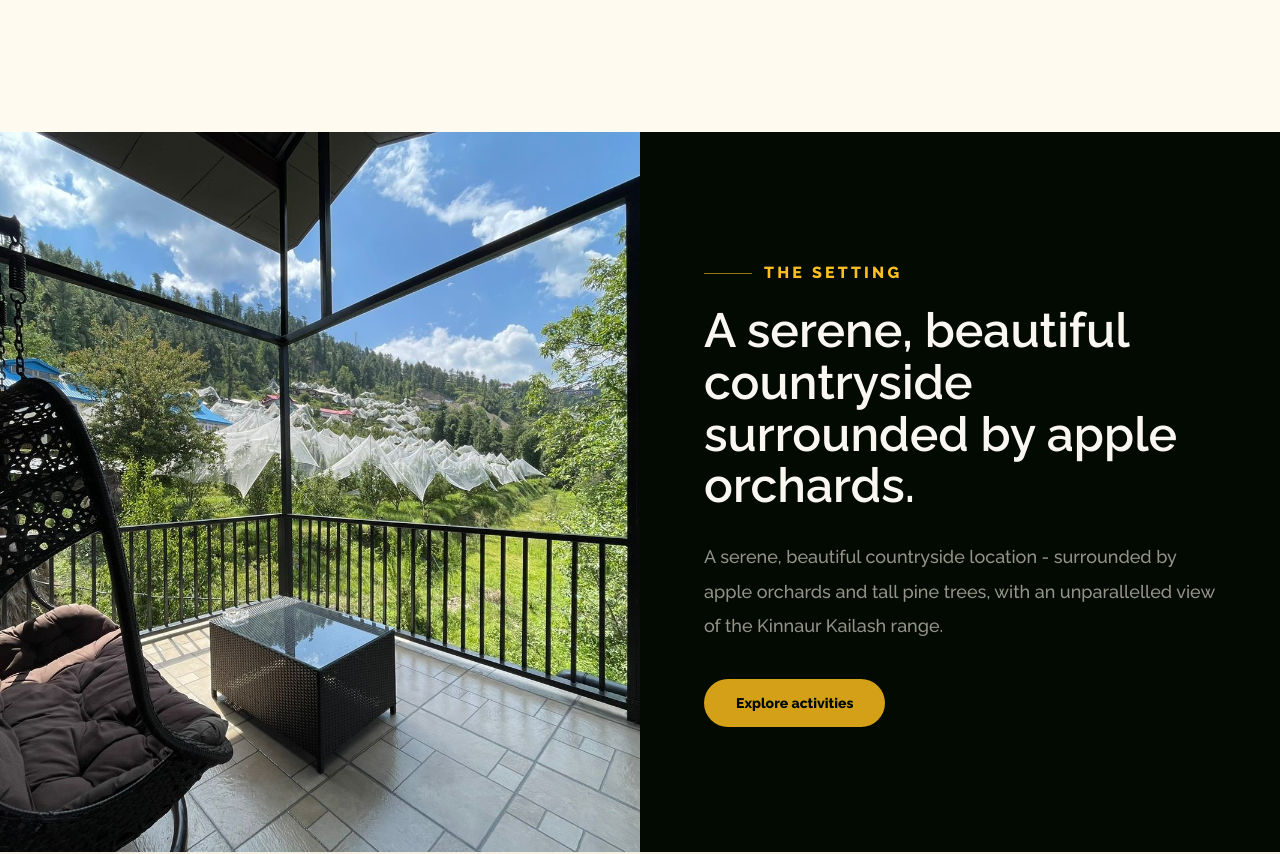
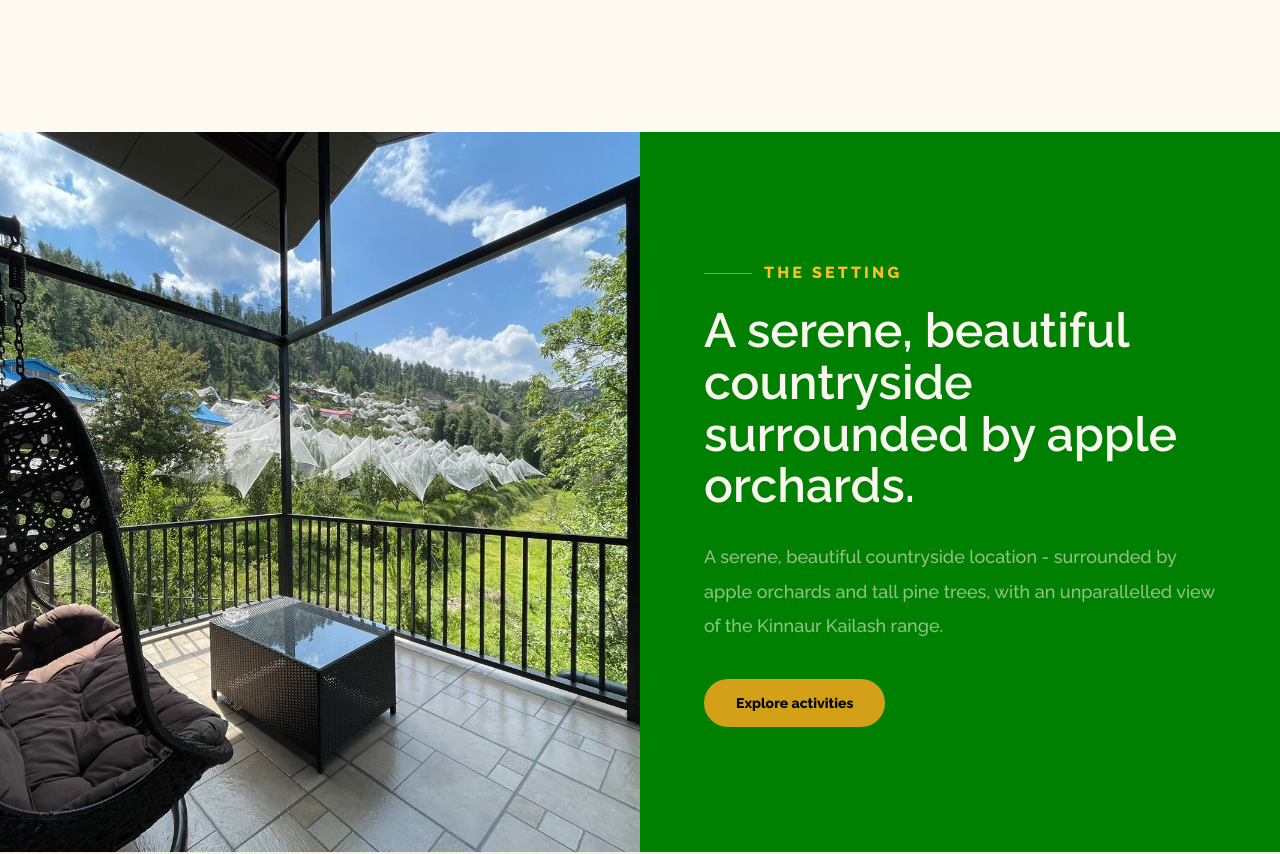
Before and after one commit to theone14122000/shire, a Next.js app: page / in a window 1280 px wide. Shown: the part 4760-5614 px from the top of the page. Built offline with nearby package versions, Linux system fonts and the light colour scheme; no server answers; the database is empty.

Commit message:
style: setting section bg #008000

```diff
--- a/app/components/home/HomeEditorial.tsx
+++ b/app/components/home/HomeEditorial.tsx
@@ -316,7 +316,7 @@ export function HomeEditorial({ content }: { content?: Record<string, any> }) {
         </div>
       </section>
 
-      <section className="grid bg-emerald-950 lg:grid-cols-2">
+      <section className="grid bg-[#008000] lg:grid-cols-2">
         <div className="relative min-h-[430px] overflow-hidden lg:min-h-[720px]">
           <Image
             src="/images/setting-view.jpg"
```
